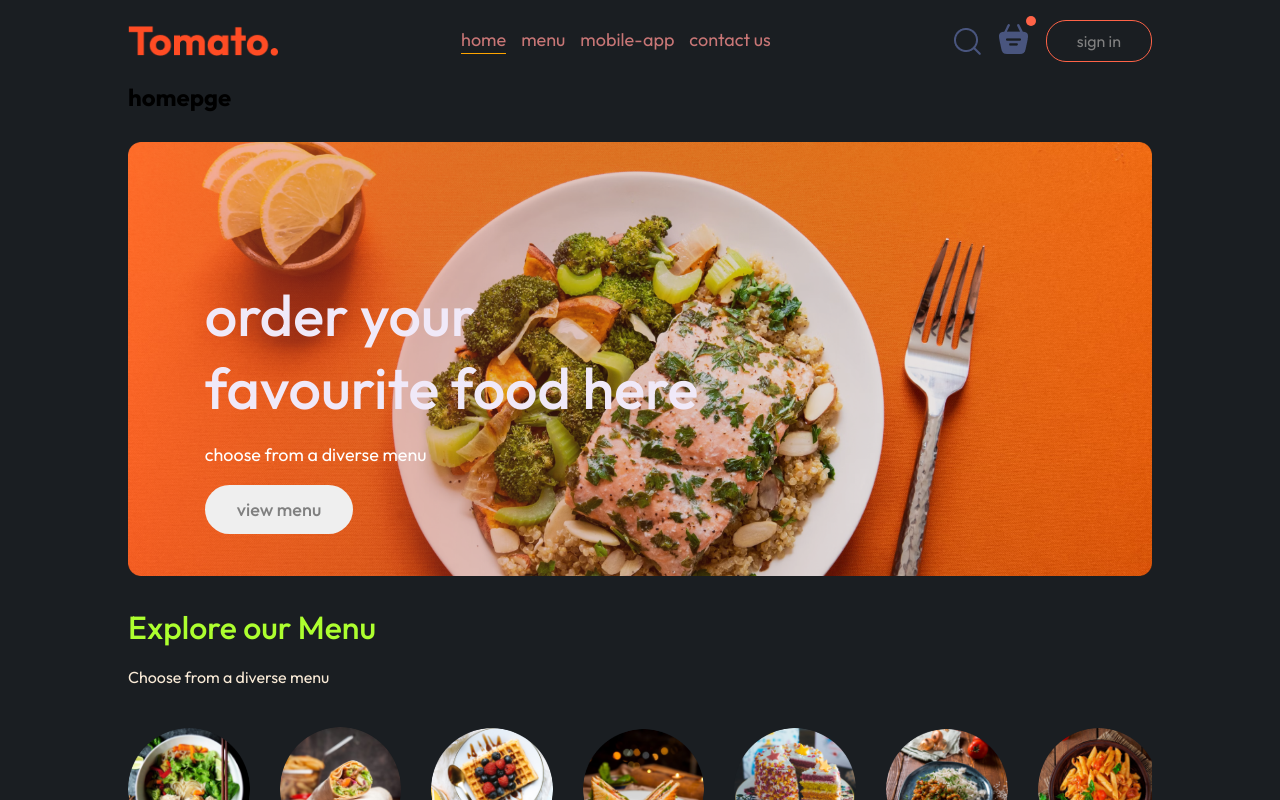
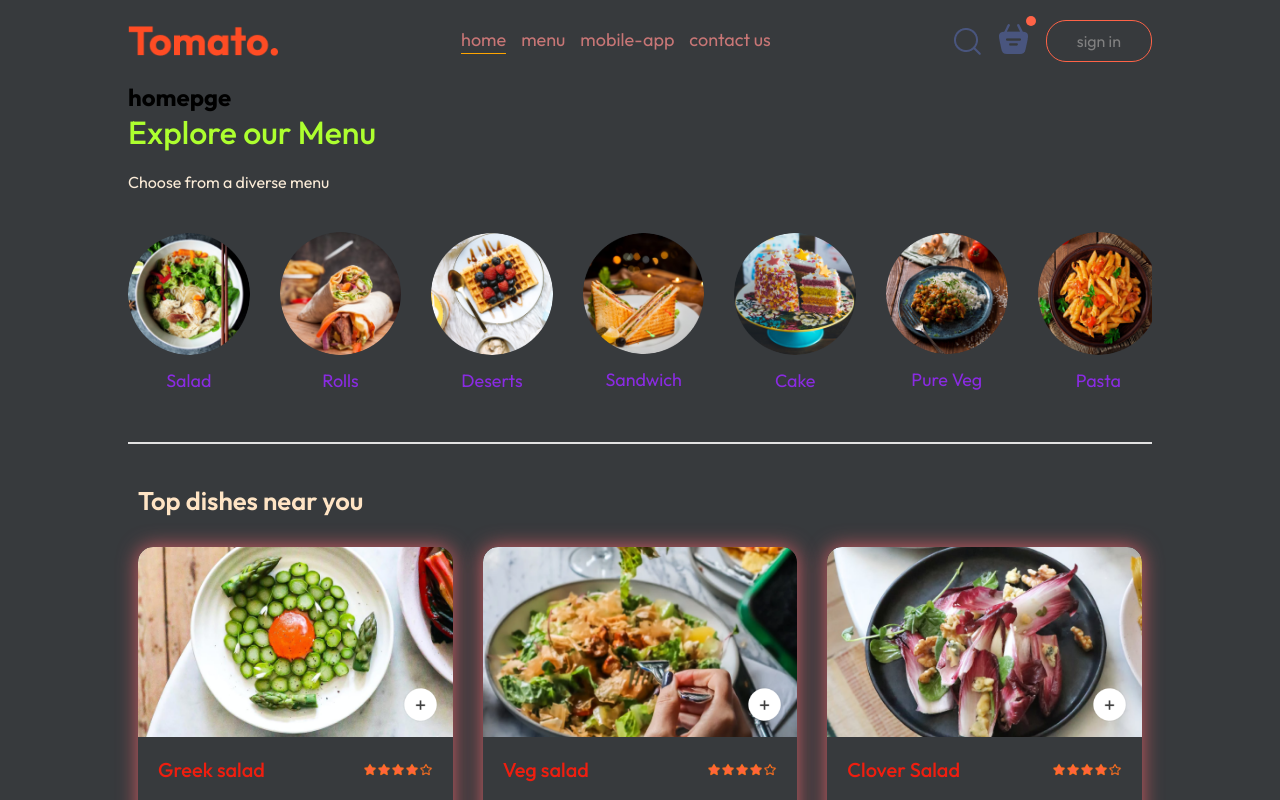
Before and after one commit to krupsKSM/food-delivery, a React (Vite) app in the folder food-delivery-frontend/: page / in a window 1280 px wide. Shown: the top 800 px of the page. Built offline with nearby package versions, Linux system fonts and the light colour scheme.

Commit message:
Files updated as per requirements

```diff
--- a/food-delivery-frontend/src/assets/food-del-assets/assets/frontend_assets/assets.js
+++ b/food-delivery-frontend/src/assets/food-del-assets/assets/frontend_assets/assets.js
@@ -54,7 +54,7 @@ import facebook_icon from './facebook_icon.png'
 import twitter_icon from './twitter_icon.png'
 import cross_icon from './cross_icon.png'
 import selector_icon from './selector_icon.png'
-import rating_starts from './rating_starts.png'
+import rating_stars from './rating_stars.png'
 import profile_icon from './profile_icon.png'
 import bag_icon from './bag_icon.png'
 import logout_icon from './logout_icon.png'
@@ -65,7 +65,7 @@ export const assets = {
     basket_icon,
     header_img,
     search_icon,
-    rating_starts,
+    rating_stars,
     add_icon_green,
     add_icon_white,
     remove_icon_red,
--- a/food-delivery-frontend/src/components/exploreMenu/ExploreMenu.jsx
+++ b/food-delivery-frontend/src/components/exploreMenu/ExploreMenu.jsx
@@ -5,8 +5,11 @@ import { menu_list } from '../../assets/food-del-assets/assets/frontend_assets/a
 const ExploreMenu = ({category, setCategory}) => {
   return (
     <div className='explore-menu' id='explore-menu'>
+
       <h1>Explore our Menu</h1>
+
       <p className='explore-menu-text'>Choose from a diverse menu</p>
+
       <div className="explore-menu-list">
         {menu_list.map((item,index) => {
             return(
--- a/food-delivery-frontend/src/index.css
+++ b/food-delivery-frontend/src/index.css
@@ -9,7 +9,7 @@
 
 body{
   min-height: 100vh;
-  background-color:rgb(26, 30, 34);
+  background-color:rgb(55, 58, 61);
 }
 
 a{
--- a/food-delivery-frontend/src/main.jsx
+++ b/food-delivery-frontend/src/main.jsx
@@ -1,9 +1,12 @@
 import { createRoot } from 'react-dom/client'
 import './index.css'
 import App from './App.jsx'
-import {BrowserRouter} from "react-router-dom"
+import { BrowserRouter } from "react-router-dom"
+import  StoreContextProvider  from "./Context/StoreContext"
 createRoot(document.getElementById('root')).render(
   <BrowserRouter>
-  <App/>
+    <StoreContextProvider>
+      <App />
+    </StoreContextProvider>
   </BrowserRouter>
 )
--- a/food-delivery-frontend/src/pages/home/Home.jsx
+++ b/food-delivery-frontend/src/pages/home/Home.jsx
@@ -1,7 +1,7 @@
 import "./home.css"
-import Header from "../../components/header/Header"
-import ExploreMenu from "../../components/exploreMenu/ExploreMenu"
-
+import Header from "../../Components/Header/Header"
+import ExploreMenu from "../../Components/ExploreMenu/ExploreMenu"
+import FoodDisplay from "../../Components/FoodDisplay/FoodDisplay"
 import {useState} from "react"
 
 const Home = () => {
@@ -9,8 +9,9 @@ const Home = () => {
     return(
         <div>
             <h2>homepge</h2>
-            <Header/>
+            {/* <Header/> */}
             <ExploreMenu category= {category} setCategory= {setCategory}/>
+            <FoodDisplay category= {category} />
         </div>
     )
 }
```
Also changed, not shown: food-delivery-frontend/src/App.jsx (+4 -4 lines), food-delivery-frontend/src/assets/food-del-assets/assets/frontend_assets/rating_stars.png (renamed from food-delivery-frontend/src/assets/food-del-assets/assets/frontend_assets/rating_starts.png).
